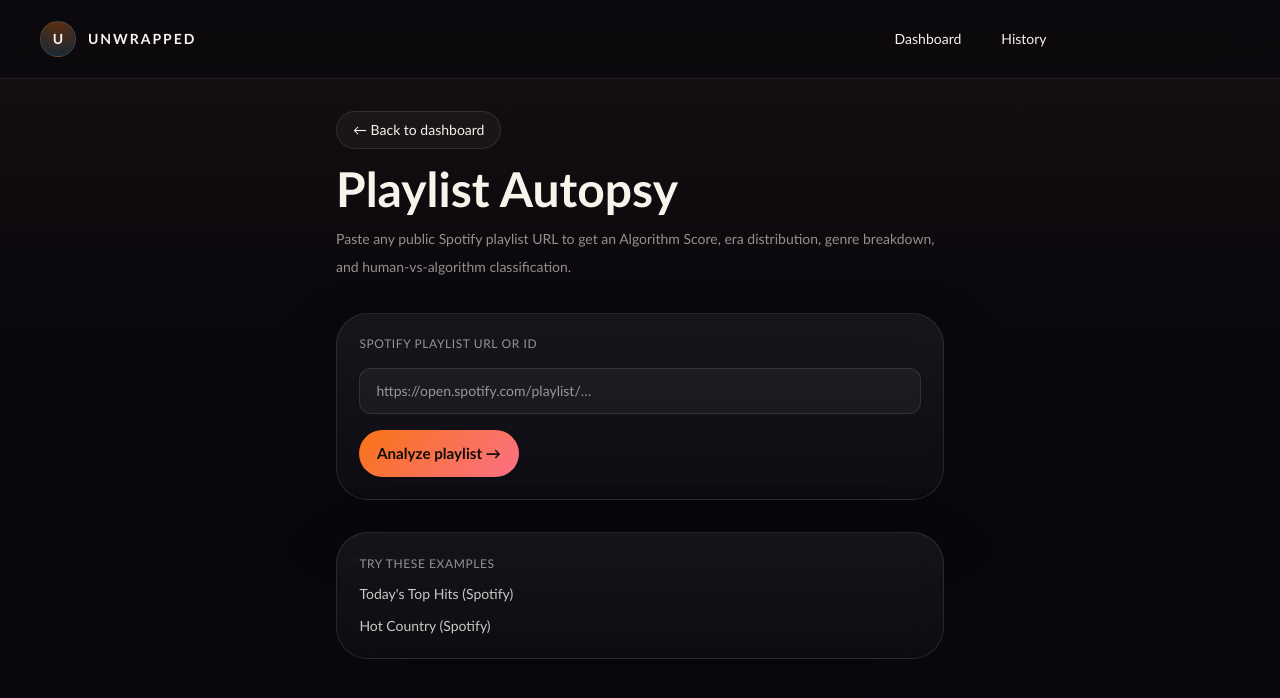
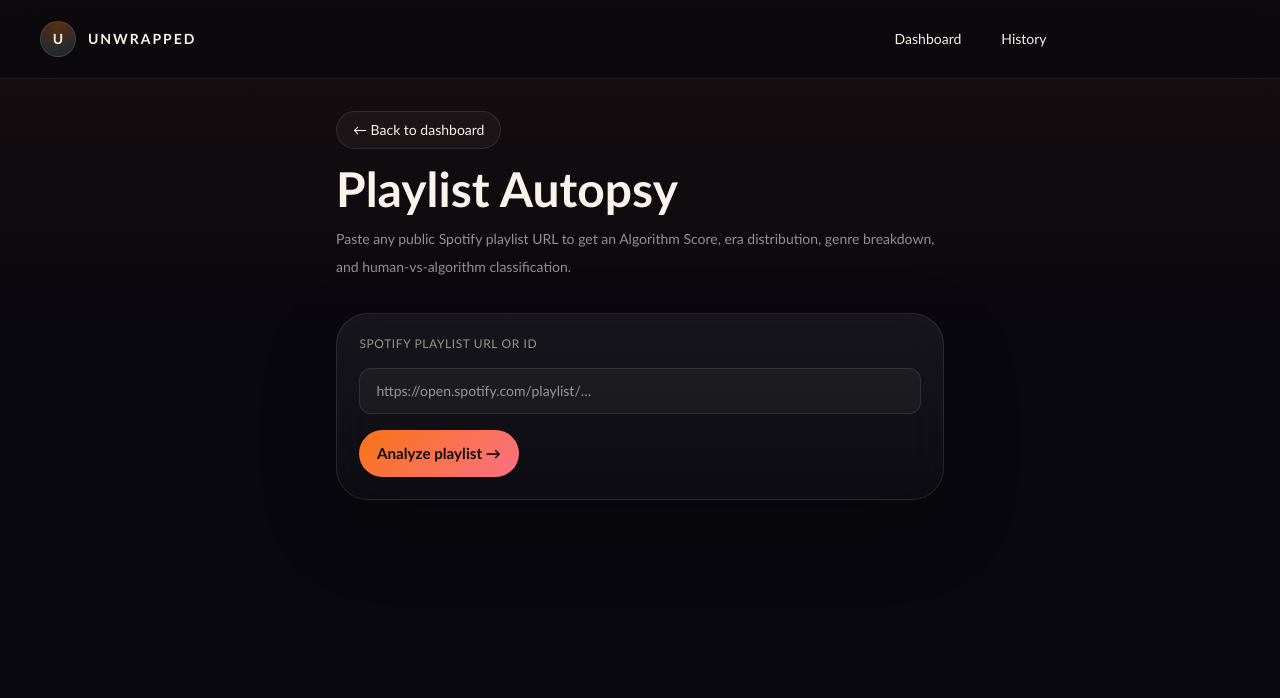
Before and after one commit to abeckler21/unwrapped, a Next.js app: page /playlist in a window 1280 px wide. Shown: the top 698 px of the page. Built offline with nearby package versions, Linux system fonts and the light colour scheme; no server answers.

Commit message:
removed examples

```diff
--- a/app/playlist/page.tsx
+++ b/app/playlist/page.tsx
@@ -58,28 +58,6 @@ export default function PlaylistInputPage() {
           Analyze playlist →
         </button>
       </form>
-
-      <div className="panel p-6 flex flex-col gap-3">
-        <p className="text-xs font-medium uppercase tracking-wider text-[var(--text-muted)]">
-          Try these examples
-        </p>
-        {[
-          { label: "Today's Top Hits (Spotify)", url: "https://open.spotify.com/playlist/37i9dQZF1DXcBWIGoYBM5M" },
-          { label: "Hot Country (Spotify)", url: "https://open.spotify.com/playlist/37i9dQZF1DXa7ZOS0gae9M" },
-        ].map((ex) => (
-          <button
-            key={ex.url}
-            type="button"
-            onClick={() => {
-              setInput(ex.url)
-              setError(null)
-            }}
-            className="text-left text-sm text-[var(--text-soft)] hover:text-[var(--accent)] transition-colors"
-          >
-            {ex.label}
-          </button>
-        ))}
-      </div>
     </main>
   )
 }
```
